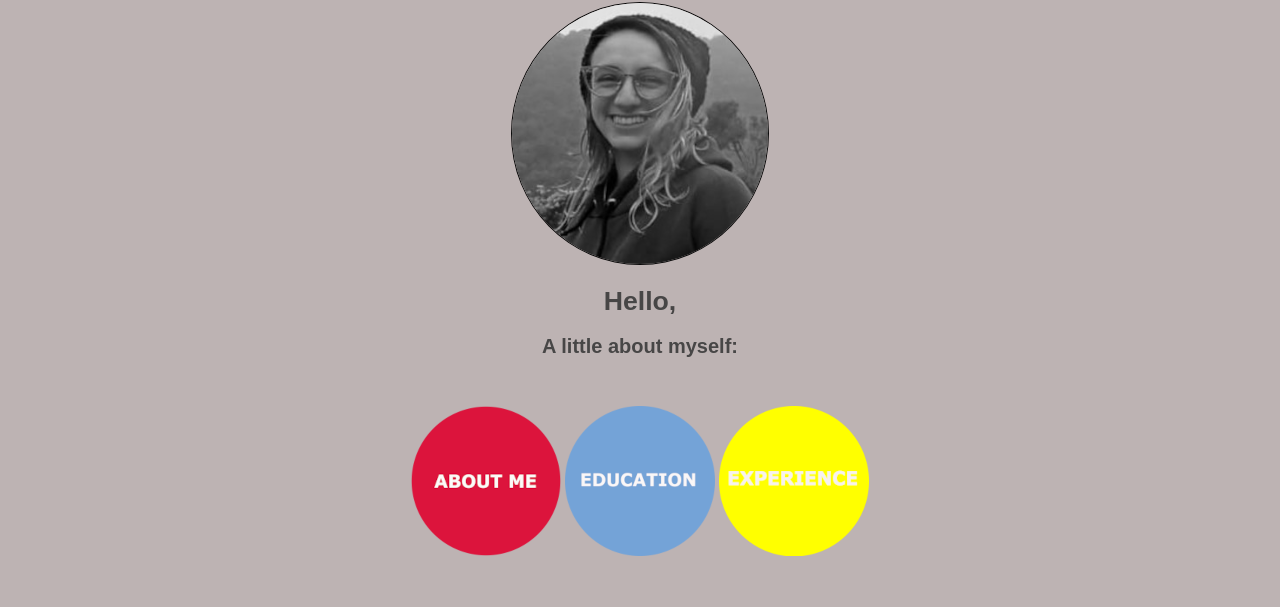
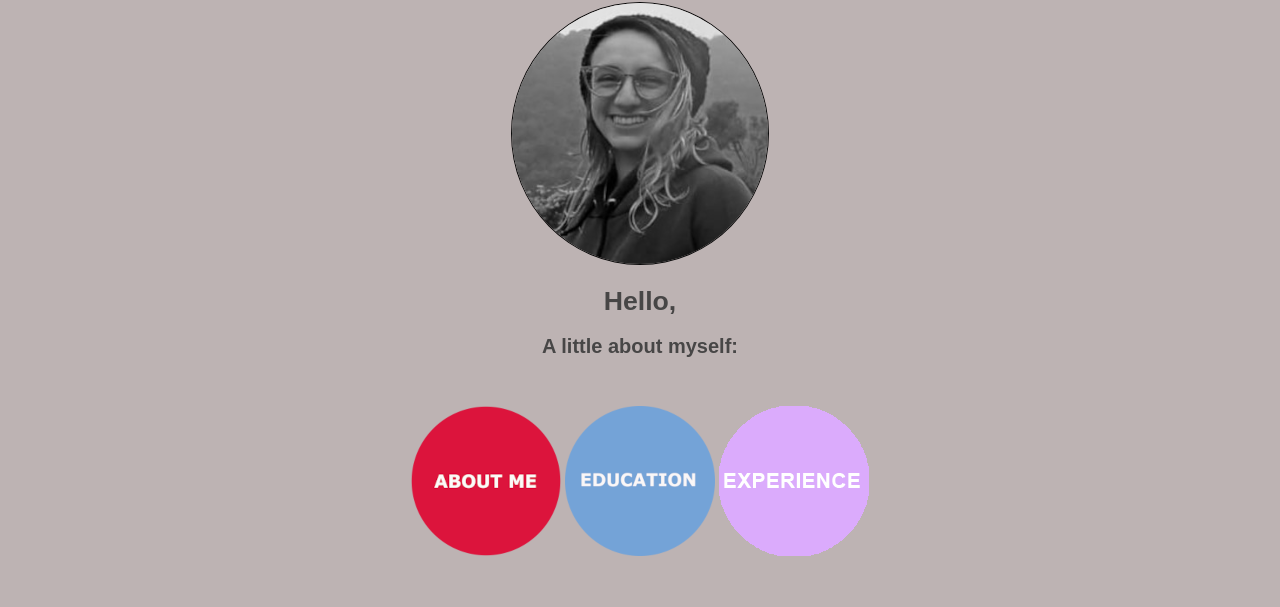
Before and after one commit to biancadizio/my-landing-page, a plain HTML site: page index.html in a window 1280 px wide. Shown: the part 193-800 px from the top of the page. Drawn offline with Linux system fonts and the light colour scheme.

Commit message:
adicionei botao purple

```diff
--- a/index.html
+++ b/index.html
@@ -46,7 +46,7 @@
                 <a href="about-me.html"><img id="botaosobremim" src="img/crimson-circle3.png" alt="SOBRE MIM"></a>
 
                 <a href="education.html"><img id="botaoeducacao" src="img/blue-circle3.png" alt="EDUCACAO"></a>
-                <a href="experience.html"><img id="botaoexperiencia" src="img/yellow-circle3.png" alt="EXPERIENCIA"></a>
+                <a href="experience.html"><img id="botaoexperiencia" src="img/purple-circle3.png" alt="EXPERIENCIA"></a>
 
             </div>
         </div>
```
Also changed, not shown: img/purple-circle3.png (added), 1 other file.
